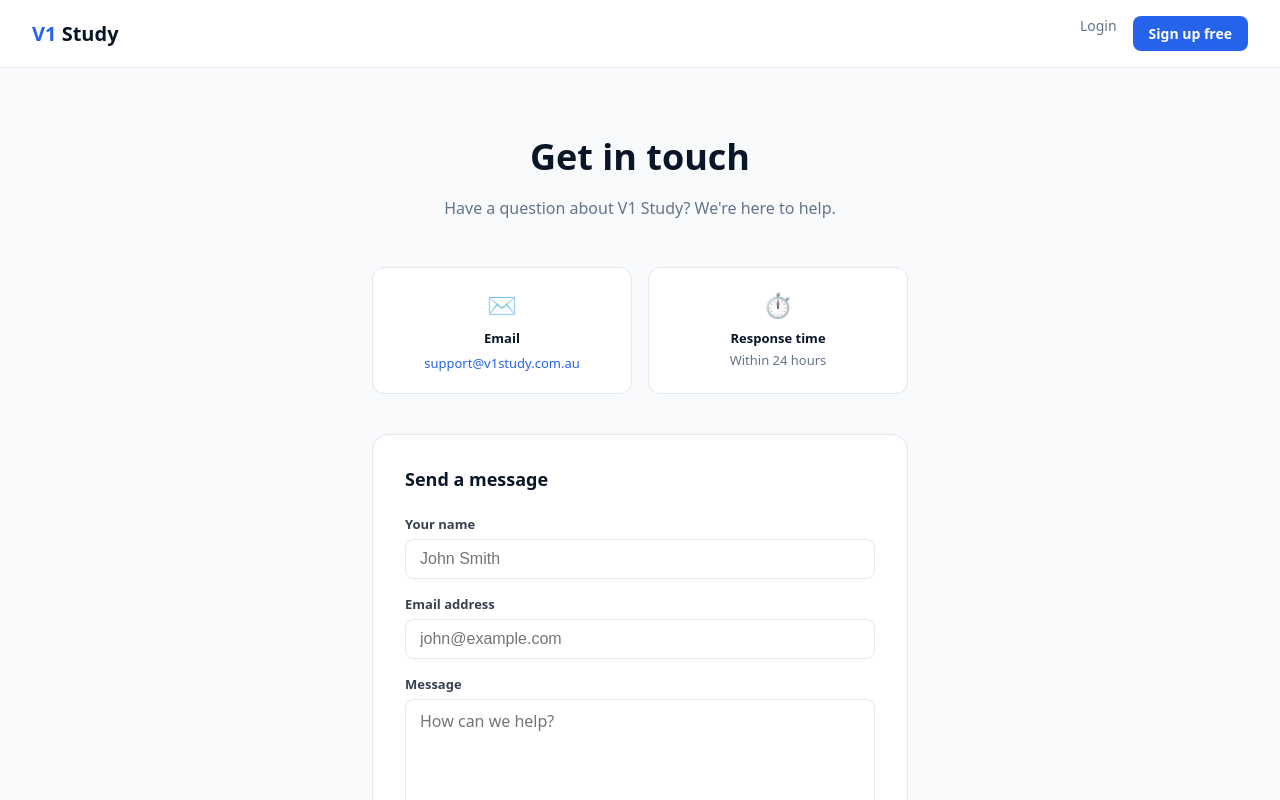
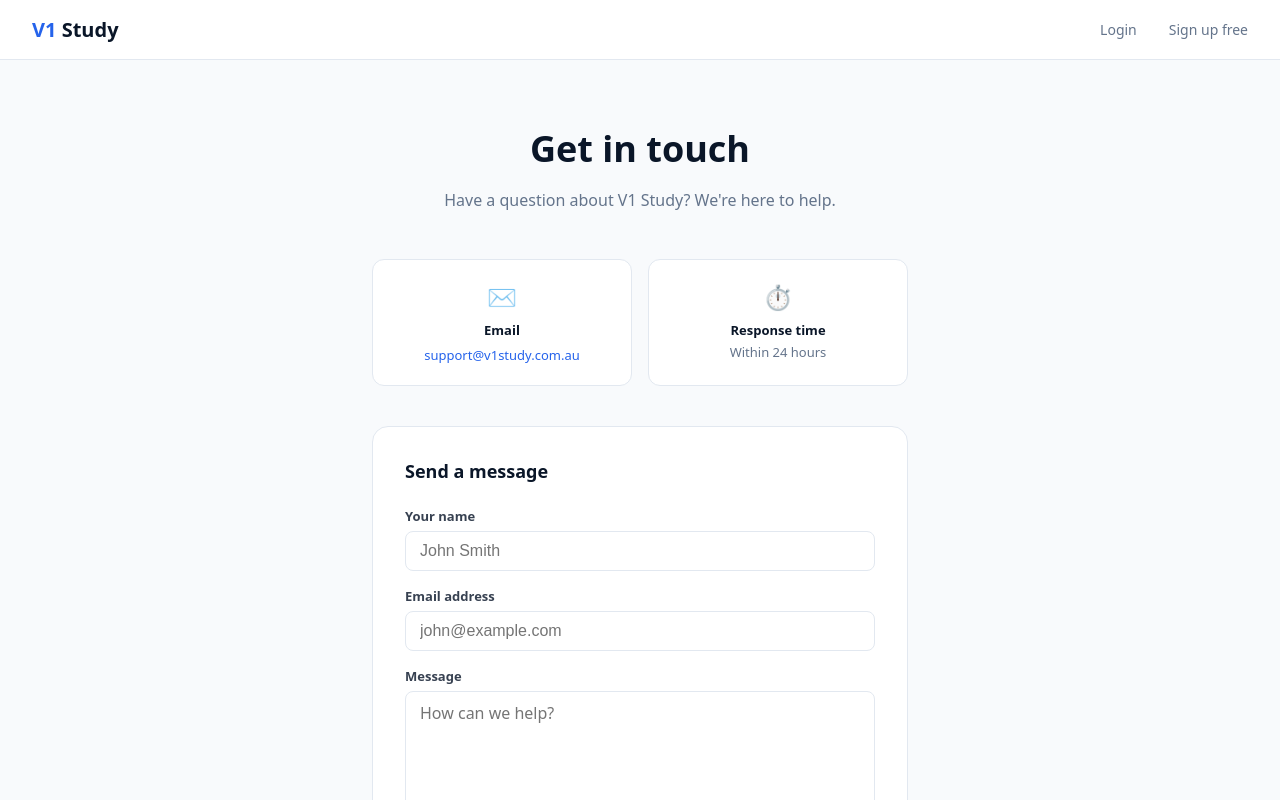
Before and after one commit to daniellongford/V1Study, a Next.js app: page /contact in a window 1280 px wide. Shown: the top 800 px of the page. Built offline with nearby package versions, Linux system fonts and the light colour scheme.

Commit message:
Update page.tsx

```diff
--- a/app/contact/page.tsx
+++ b/app/contact/page.tsx
@@ -20,9 +20,9 @@ export default function ContactPage() {
           <span style={{ fontSize: '20px', fontWeight: '800', color: '#2563eb' }}>V1</span>
           <span style={{ fontSize: '20px', fontWeight: '800', color: '#0a1628' }}> Study</span>
         </a>
-        <div style={{ display: 'flex', gap: '1rem' }}>
+        <div style={{ display: 'flex', gap: '2rem', alignItems: 'center' }}>
           <a href="/login" style={{ color: '#64748b', textDecoration: 'none', fontSize: '14px' }}>Login</a>
-          <a href="/signup" style={{ background: '#2563eb', color: 'white', borderRadius: '8px', padding: '8px 16px', textDecoration: 'none', fontWeight: '600', fontSize: '14px' }}>Sign up free</a>
+          <a href="/signup" style={{ color: '#64748b', textDecoration: 'none', fontSize: '14px' }}>Sign up free</a>
         </div>
       </nav>
 
@@ -65,9 +65,9 @@ export default function ContactPage() {
             </button>
           </div>
         ) : (
-          <div style={{ background: '#f0fdf4', border: '1px solid #bbf7d0', borderRadius: '16px', padding: '2rem', textAlign: 'center' }}>
+          <div style={{ background: 'white', border: '1px solid #e2e8f0', borderRadius: '16px', padding: '2rem', textAlign: 'center' }}>
             <div style={{ fontSize: '48px', marginBottom: '1rem' }}>✉️</div>
-            <h2 style={{ fontSize: '20px', fontWeight: '700', color: '#15803d', marginBottom: '8px' }}>Message sent!</h2>
+            <h2 style={{ fontSize: '20px', fontWeight: '700', color: '#0a1628', marginBottom: '8px' }}>Message sent!</h2>
             <p style={{ fontSize: '14px', color: '#64748b' }}>Your email client should have opened. We'll get back to you within 24 hours.</p>
           </div>
         )}
```
